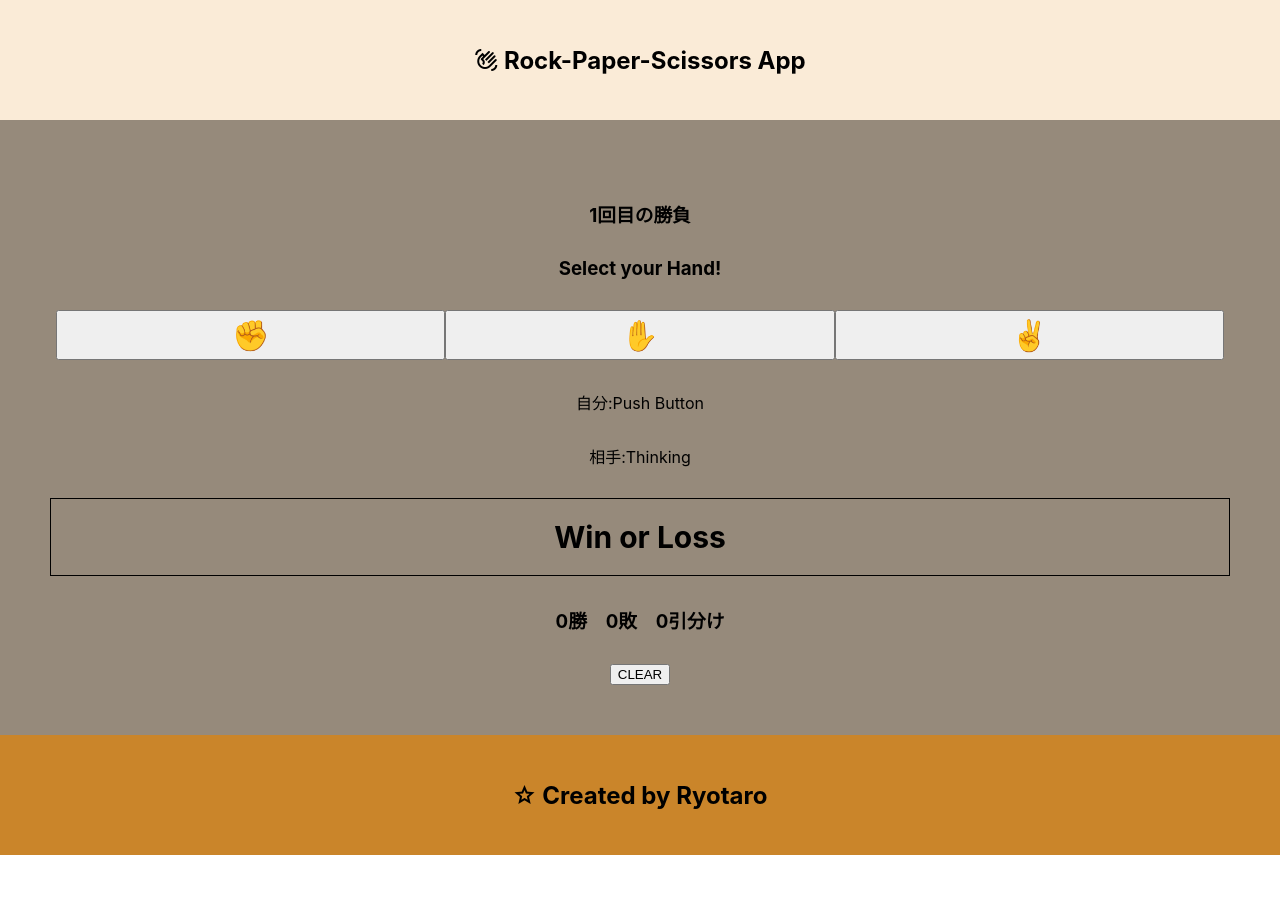
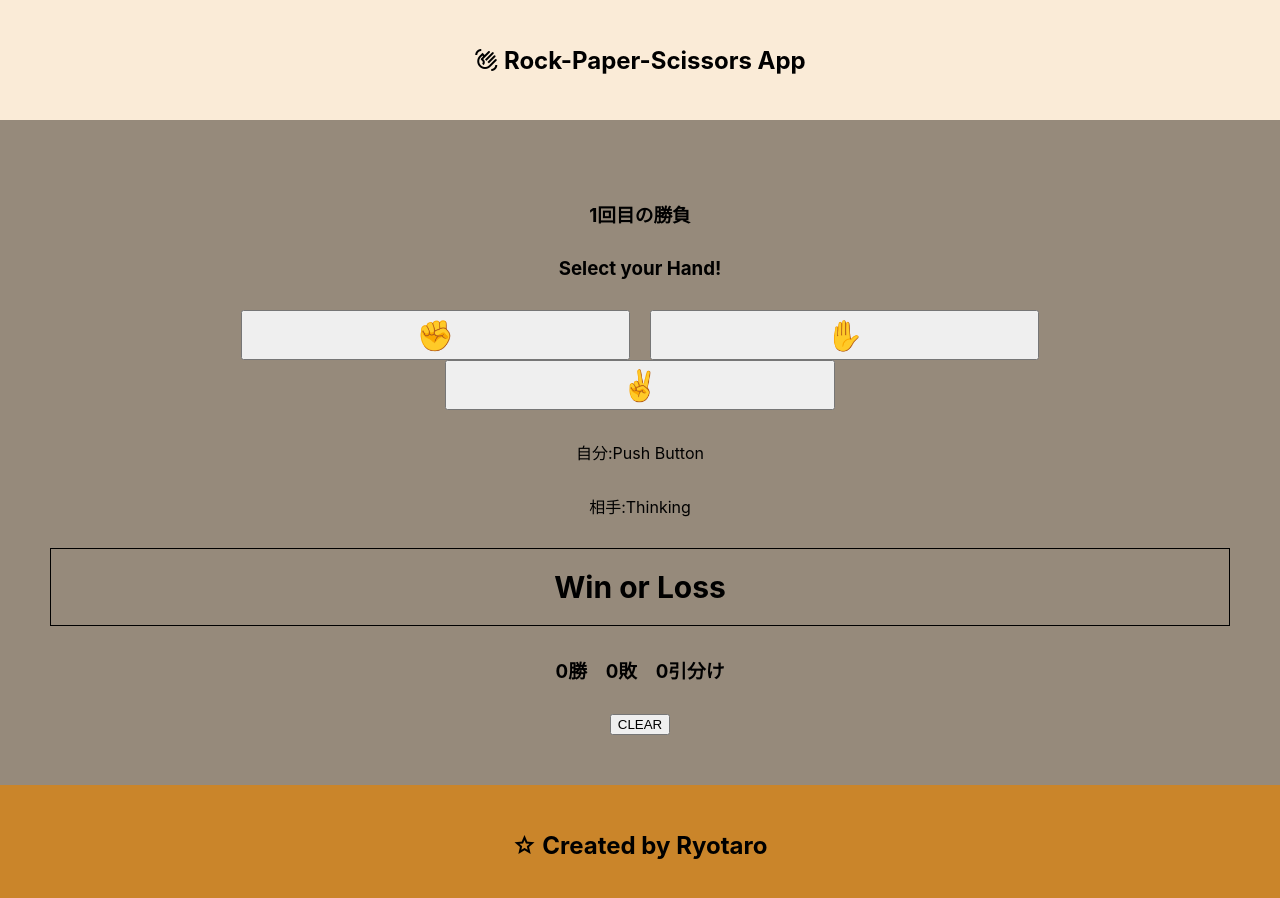
Before and after one commit to ryotaro-0805/rock-paper-scissors-App, a Next.js app: page / in a window 1280 px wide. Shown: the top 898 px of the page. Before the commit the page ends 855 px from the top, so only its background shows below. Built offline with nearby package versions, Linux system fonts and the light colour scheme.

Commit message:
💄 修正した。

```diff
--- a/styles/Home.module.css
+++ b/styles/Home.module.css
@@ -3,7 +3,7 @@
 }
 
 .button{
-  padding: 0 10px 0 10px;
+  margin: 0 10px 0 10px;
   width: 33%;
   height: 50px;
   font-size: 30px;
```
